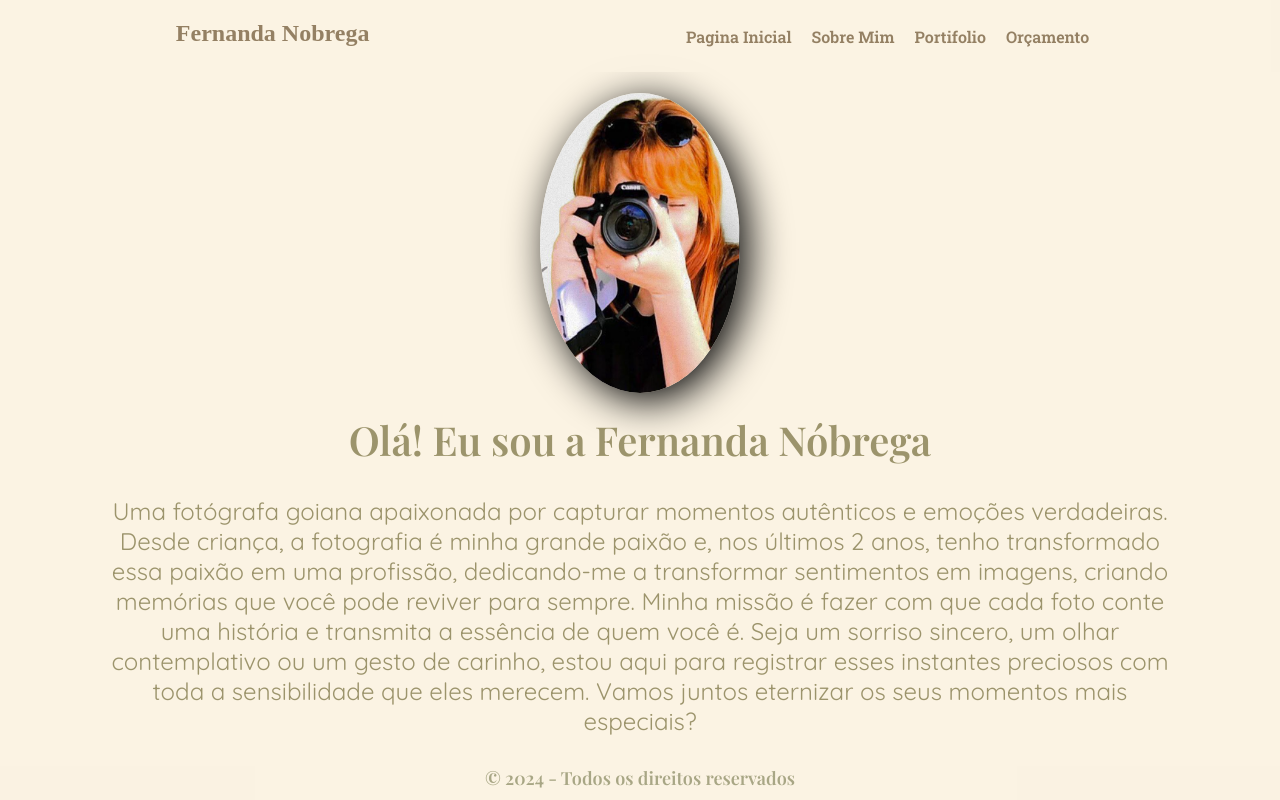
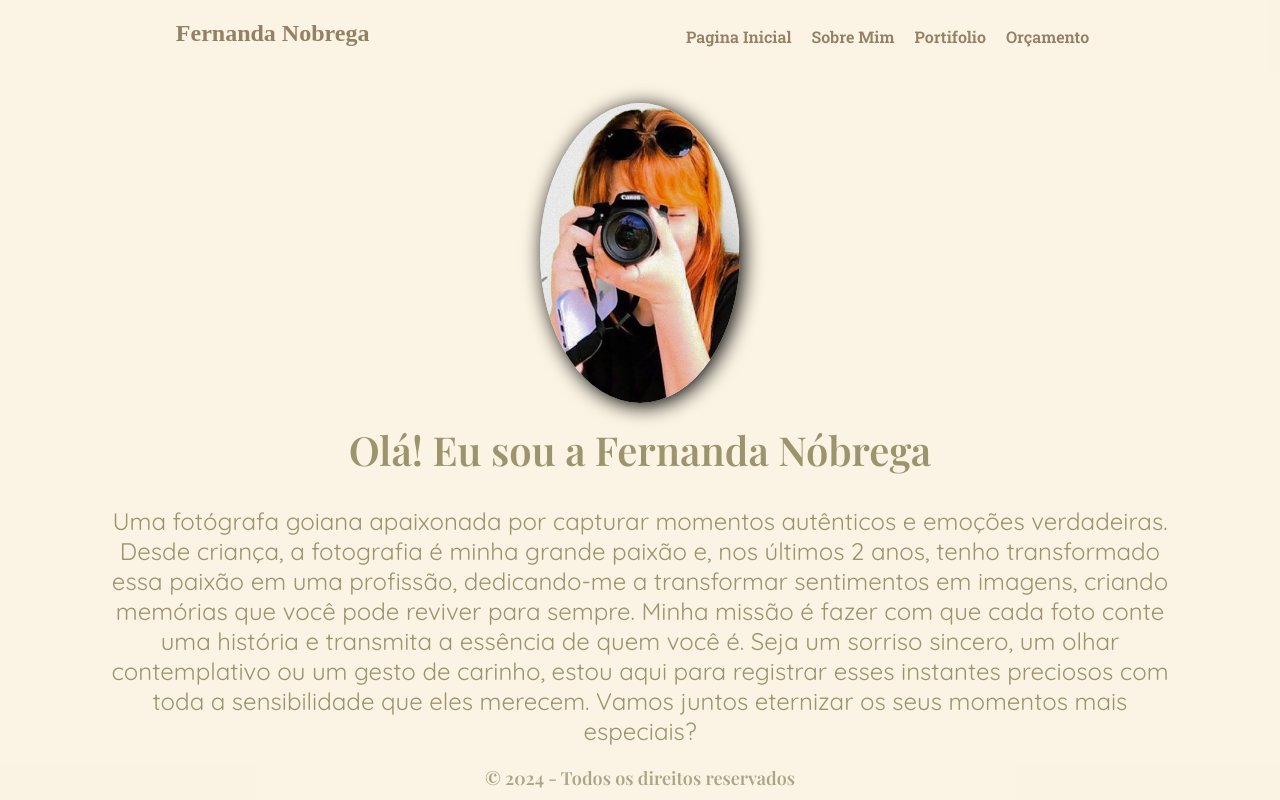
Before and after one commit to ArielFSantos/Fernanda_Nobrega, a React (Create React App) app in the folder nobrega/: page /about in a window 1280 px wide. Built offline with nearby package versions, Linux system fonts and the light colour scheme; a web font is replaced by a local one.

Commit message:
melhoria
melhoras de telas

```diff
--- a/nobrega/src/components/Pages/about/about.module.css
+++ b/nobrega/src/components/Pages/about/about.module.css
@@ -7,7 +7,8 @@
     height: 200px;
     border-radius: 60%;
     margin: auto;
-    box-shadow: 8px 8px 40px;
+    margin-top: 20px;
+    box-shadow: 3px 3px 20px;
 }
 .title{
     font-size: 40px;
```
Also changed, not shown: nobrega/src/image/fox_p.png (added).
